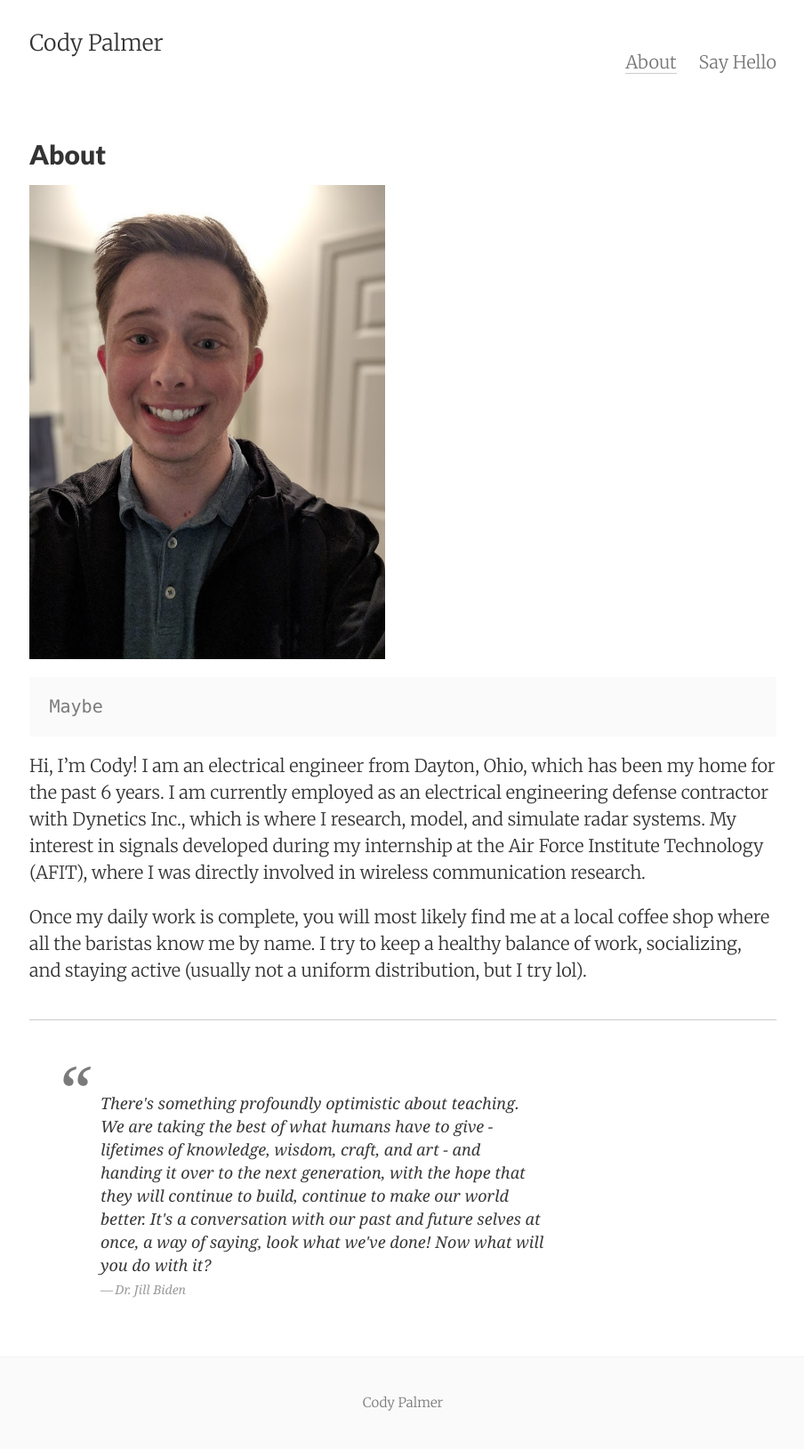
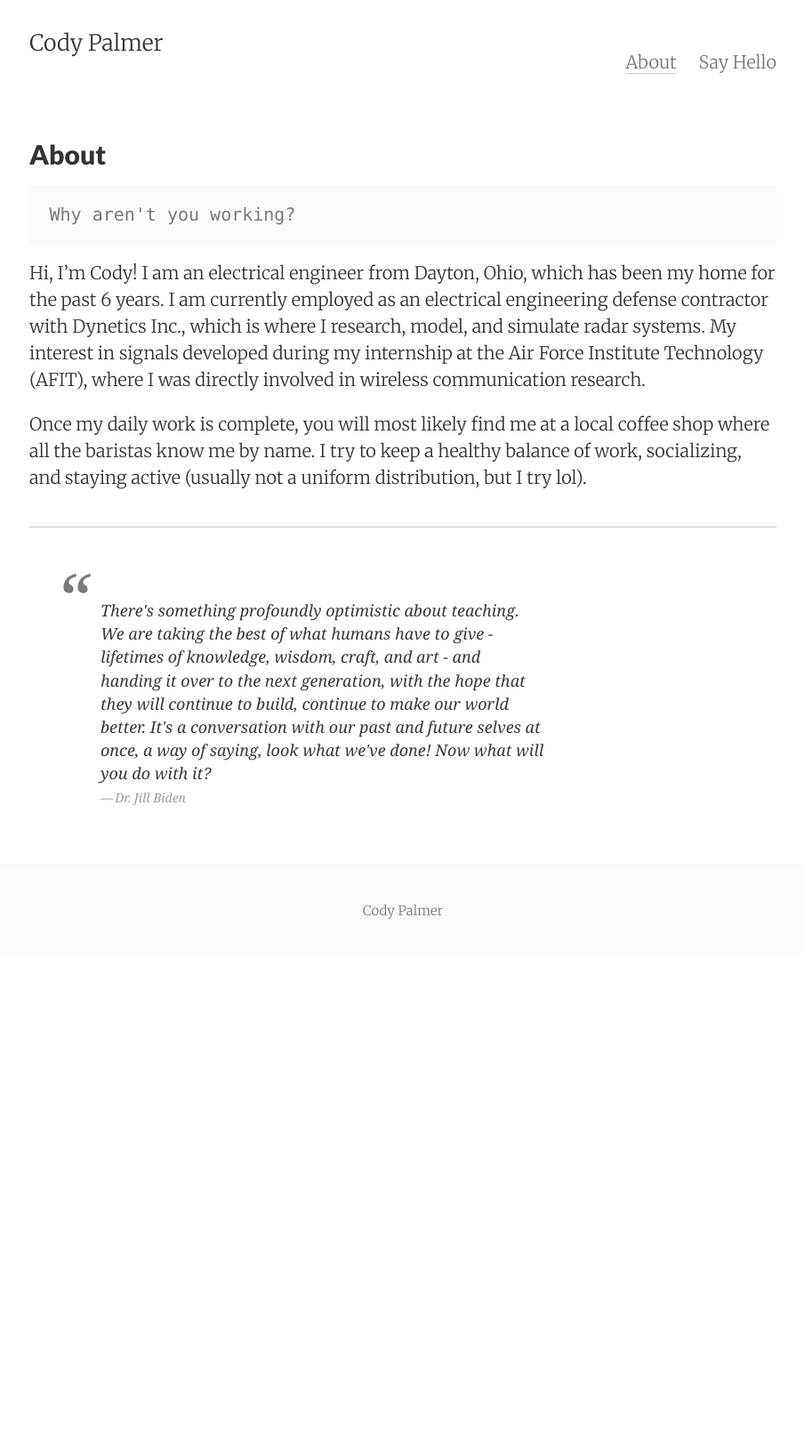
Before and after one commit to palmerco/web_server, a Jekyll site: the page built from about.md, in a window 1280 px wide. Shown: the whole page at 89% size, without its empty margins (187-1091 px from the left). Built offline with Jekyll 4.4.1, drawn with Linux system fonts in a browser that asks for light colours; after the commit the page ends 1075 px from its top, so only the background shows below that.

Commit message:
Update about.md

```diff
--- a/about.md
+++ b/about.md
@@ -7,10 +7,9 @@ tags: about
 
 <div class="img-profile"></div>
 
-<img src="https://github.com/palmerco/web_server/blob/master/images/websitePhoto.jpg" align = "center" width = "400" alt="image description" />
 
 
-	Maybe
+	Why aren't you working?
 
 Hi, I’m Cody! I am an electrical engineer from Dayton, Ohio, which has been my home for the past 6 years. I am currently employed as an electrical engineering defense contractor with Dynetics Inc., which is where I research, model, and simulate radar systems. My interest in signals developed during my internship at the Air Force Institute Technology (AFIT), where I was directly involved in wireless communication research.
 
```
